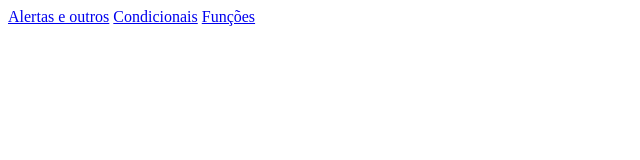
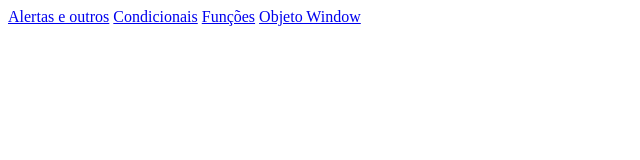
Before and after one commit to WesleyRamox/Learning-javascript, a plain HTML site: page index.html in a window 1280 px wide. Shown: the whole page, without its empty margins (0-640 px from the left). Drawn offline with Linux system fonts and the light colour scheme.

Commit message:
Update index.html

```diff
--- a/index.html
+++ b/index.html
@@ -9,5 +9,6 @@
     <a href="./Alertas, Caixas e Operadores/">Alertas e outros</a>
     <a href="./Condicionais/">Condicionais</a>
     <a href="./Funções/">Funções</a>
+    <a href="./Objeto Window/">Objeto Window</a>
 </body>
 </html>
```
